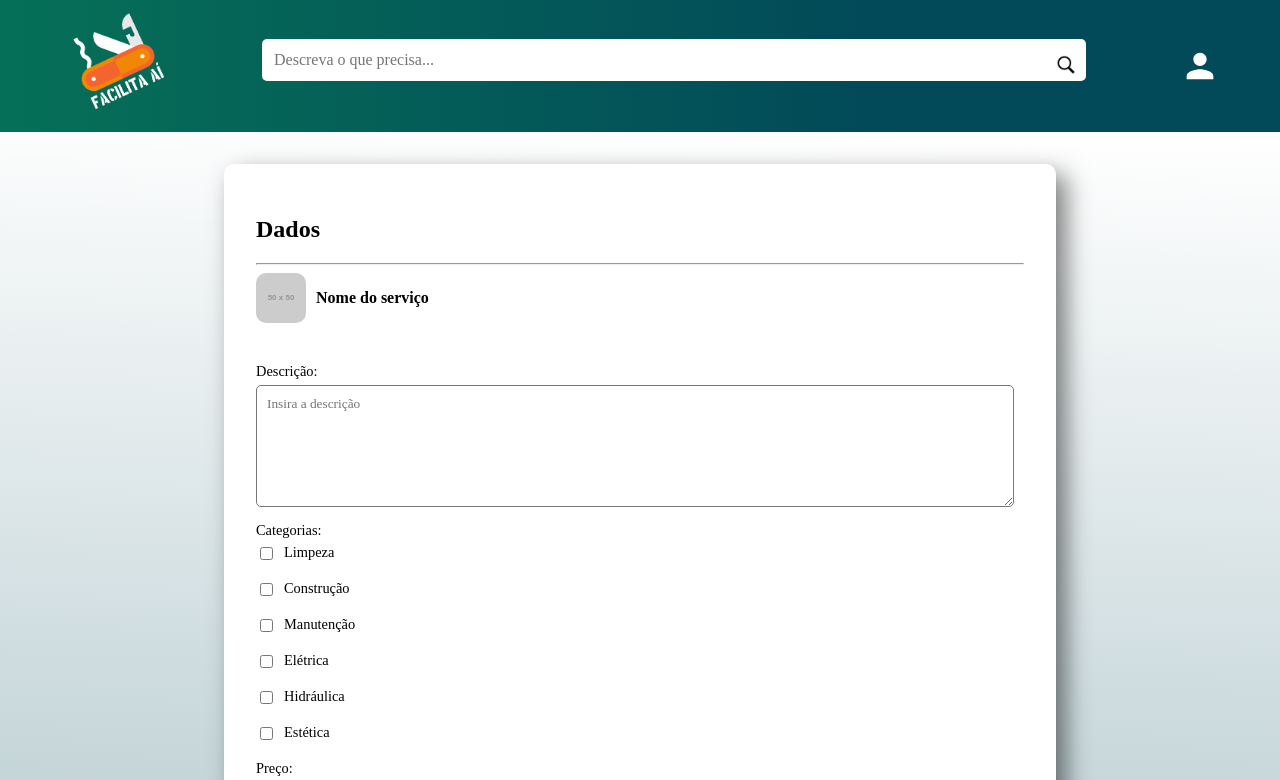
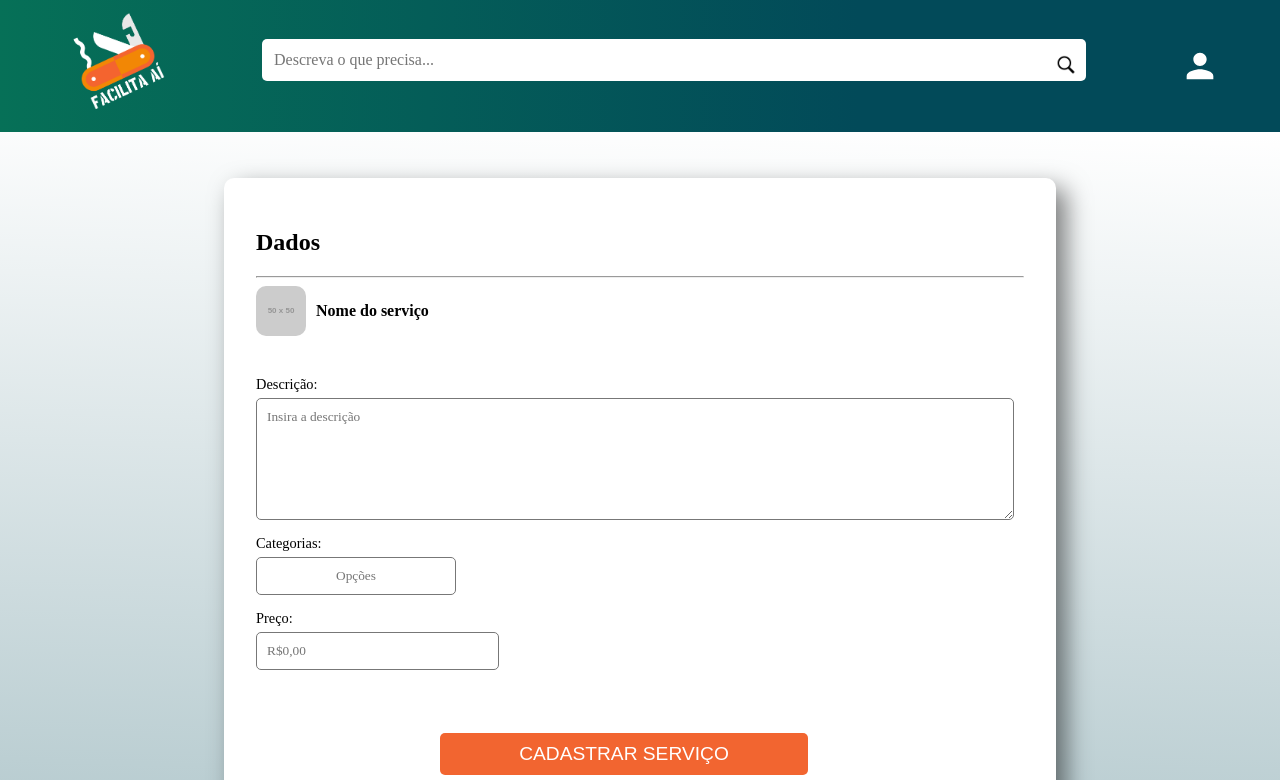
Before and after one commit to PET-Sistemas/FRONT-Facilita-ai, a Vue app: page /servico in a window 1280 px wide. Shown: the top 780 px of the page. Built offline with nearby package versions, Linux system fonts and the light colour scheme; what vue-the-mask would draw is missing.

Commit message:
menu de checkbox da tela de serviço agora é do tipo dropdown

```diff
--- a/src/features/servico/view/ServicoTela.vue
+++ b/src/features/servico/view/ServicoTela.vue
@@ -34,25 +34,16 @@
           <div class="categorie-field">
             <label for="categorie">Categorias:</label>
             <div class="categorie-container">
-            <label class="label-categorie">
-              <input type="checkbox" value="limpeza" v-model="selectedServices"> Limpeza
-            </label>
-            <label class="label-categorie">
-              <input type="checkbox" value="construcao" v-model="selectedServices"> Construção
-            </label>
-            <label class="label-categorie">
-              <input type="checkbox" value="manutencao" v-model="selectedServices"> Manutenção
-            </label>
-            <label class="label-categorie">
-              <input type="checkbox" value="eletrica" v-model="selectedServices"> Elétrica
-            </label>
-            <label class="label-categorie">
-              <input type="checkbox" value="hidraulica" v-model="selectedServices"> Hidráulica
-            </label>
-            <label class="label-categorie">
-              <input type="checkbox" value="pintura" v-model="selectedServices"> Estética
-            </label>
-          </div>
+              <button class="dropdown-menu">Opções</button>
+              <div class="dropdown-content">
+                <a value="limpeza">Limpeza</a>
+                <a value="construcao">Construção</a>
+                <a value="manutencao">Manutenção</a>
+                <a value="eletrica">Elétrica</a>
+                <a value="hidraulica">Hidráulica</a>
+                <a value="pintura">Estética</a>
+              </div>
+            </div>
           </div>
 
           <div class="price-field">
@@ -246,15 +237,58 @@ textarea {
   align-items: flex-start; /* Alinha os checkboxes à esquerda */
 }
 
-.label-categorie {
-  display: flex;
-  gap: 8px; /* Espaço entre checkbox e texto */
+.categorie-container:hover .dropdown-content {
+  display: block;
+}
+
+.dropdown-menu {
+  margin-bottom: 15px;
+  padding: 10px;
+  min-width: 200px;
+  border: 1px solid #777;
+  background-color: white;
+  border-radius: 5px;
+  font-family: "Crete Round", serif;
+  color:#777;
   cursor: pointer;
+  position: relative;
+}
+
+.dropdown-content {
+  display: none;
+  position: absolute;
+  background-color: #f9f9f9;
+  min-width: 200px;
+  box-shadow: 0px 4px 8px rgba(0, 0, 0, 0.2);
+  border-radius: 5px;
+  z-index: 1;
+}
+
+.dropdown-content a {
+  width: auto;
+  display: block;
+  padding: 10px;
+  font-size: 14px;
+  color: #333;
+  text-decoration: none;
+  border-bottom: 1px solid #ddd;
+  cursor: pointer;
+}
+
+.dropdown-content a:last-child {
+  width: auto;
+  border-bottom: none;
+}
+
+.dropdown-content a:hover {
+  width: auto;
+  background-color: #e65500;
+  color: white;
+  border-radius: 5px;
 }
 
 .categorie-field {
  display: flex;
  flex-direction: column;
- margin-right: 70%;
 }
 </style>
```
